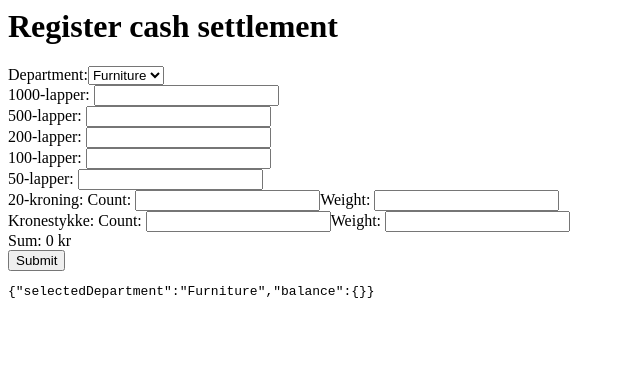
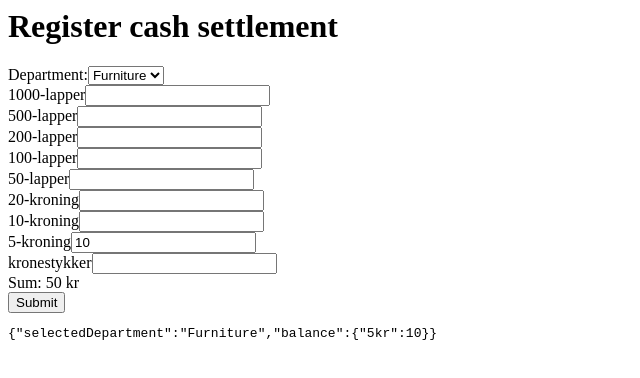
Before and after one commit to kristiania-pg6301-2024/pg6301-frontend-programming, a React (Vite) app in the folder client/: page / in a window 1280 px wide. Shown: the top 378 px of the page, without its empty margins (0-640 px from the left). Built offline with nearby package versions, Linux system fonts and the light colour scheme.

Commit message:
Add support for coin

```diff
--- a/client/src/modules/app/application.jsx
+++ b/client/src/modules/app/application.jsx
@@ -1,42 +1,39 @@
 import React, {useMemo, useState} from "react";
 
-const billTypes = {
-    ["1000kr"]: { key: "1000kr", value: 1000, label: "1000-lapper" },
-    ["500kr"]: { key: "500kr", value: 500, label: "500-lapper" },
-    ["200kr"]: { key: "200kr", value: 200, label: "200-lapper" },
-    ["100kr"]: { key: "100kr", value: 100, label: "100-lapper" },
-    ["50kr"]: { key: "50kr", value: 50, label: "50-lapper" },
-}
+const billTypes = [
+    { key: "1000kr", value: 1000, label: "1000-lapper" },
+    { key: "500kr", value: 500, label: "500-lapper" },
+    { key: "200kr", value: 200, label: "200-lapper" },
+    { key: "100kr", value: 100, label: "100-lapper" },
+    { key: "50kr", value: 50, label: "50-lapper" },
+]
 
 const coinTypes = [
-    {key: "20kr", label: "20-kroning", value: 20, weightGrams: 9.9 },
-    {key: "1kr", label: "Kronestykke", value: 1, weightGrams: 4.35 },
-]
+    { key: "20kr", value: 20, label: "20-kroning", weightGrams: 9.9 },
+    { key: "10kr", value: 10, label: "10-kroning", weightGrams: 6.8 },
+    { key: "5kr", value: 5, label: "5-kroning", weightGrams: 7.85 },
+    { key: "1kr", value: 1, label: "kronestykker", weightGrams: 4.35 },
+];
 
-
-function BillInput({denomination, balance, setBalance}) {
-    return <div>
-        {billTypes[denomination].label}:{" "}
-        <input
-            type="number"
-            value={balance[denomination]}
-            onChange={e => setBalance(old => ({
-                ...old,
-                [denomination]: e.target.value
-            }))}
-        />
-    </div>;
-}
 
 export function Application() {
     const [selectedDepartment, setSelectedDepartment] = useState("Furniture");
 
-    const [balance, setBalance] = useState({});
+    const [balance, setBalance] = useState({
+        "5kr": 10
+    });
 
     const sum = useMemo(() => {
         let result = 0;
-        for (const denomination in balance) {
-            result += billTypes[denomination].value * balance[denomination];
+        for (const denomination of billTypes) {
+            if (denomination.key in balance) {
+                result += denomination.value * balance[denomination.key];
+            }
+        }
+        for (const denomination of coinTypes) {
+            if (denomination.key in balance) {
+                result += denomination.value * balance[denomination.key];
+            }
         }
         return result;
     }, [balance])
@@ -61,18 +58,9 @@ export function Application() {
                 {departmentOptions.map(d => <option key={d}>{d}</option>)}
             </select>
         </div>
-        {["1000kr", "500kr", "200kr", "100kr", "50kr"].map(d => (
-            <BillInput
-                key={d}
-                denomination={d}
-                setBalance={setBalance}
-                balance={balance}
-            />
-        ))}
-        {coinTypes.map(c => (
-            <div key={c.key}>
-                {c.label}:{" "}
-                Count: <input
+        {billTypes.map(c => <div key={c.key}>
+            {c.label}
+            <input
                 type="number"
                 value={balance[c.key]}
                 onChange={e => setBalance(old => ({
@@ -80,7 +68,10 @@ export function Application() {
                     [c.key]: e.target.value
                 }))}
             />
-                Weight: <input
+        </div>)}
+        {coinTypes.map(c => <div key={c.key}>
+            {c.label}
+            <input
                 type="number"
                 value={balance[c.key]}
                 onChange={e => setBalance(old => ({
@@ -88,8 +79,7 @@ export function Application() {
                     [c.key]: e.target.value
                 }))}
             />
-            </div>
-        ))}
+        </div>)}
         <div>
             Sum: {sum} kr
         </div>
```
Lines whose indentation alone changed are shown as unchanged.
